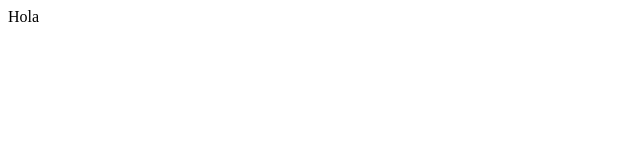
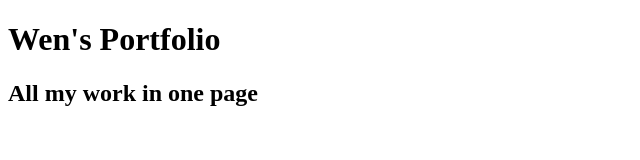
Before and after one commit to Weneneh/portfolio, a plain HTML site: page index.html in a window 1280 px wide. Shown: the whole page, without its empty margins (0-640 px from the left). Drawn offline with Linux system fonts and the light colour scheme.

Commit message:
Revise header in index.html for portfolio page
Updated the header section to include a title and subtitle for the portfolio.

```diff
--- a/index.html
+++ b/index.html
@@ -1,9 +1,9 @@
 <!DOCTYPE HTML>
 <!--
-	Massively by HTML5 UP
-	html5up.net | @ajlkn
-	Free for personal and commercial use under the CCA 3.0 license (html5up.net/license)
 -->
 <html>
-    <head>Hola</head>
+	<div class="Header">
+		<h1>Wen's Portfolio</h1>
+		<h2>All my work in one page</h2>
+	</div>
 </html>
```
